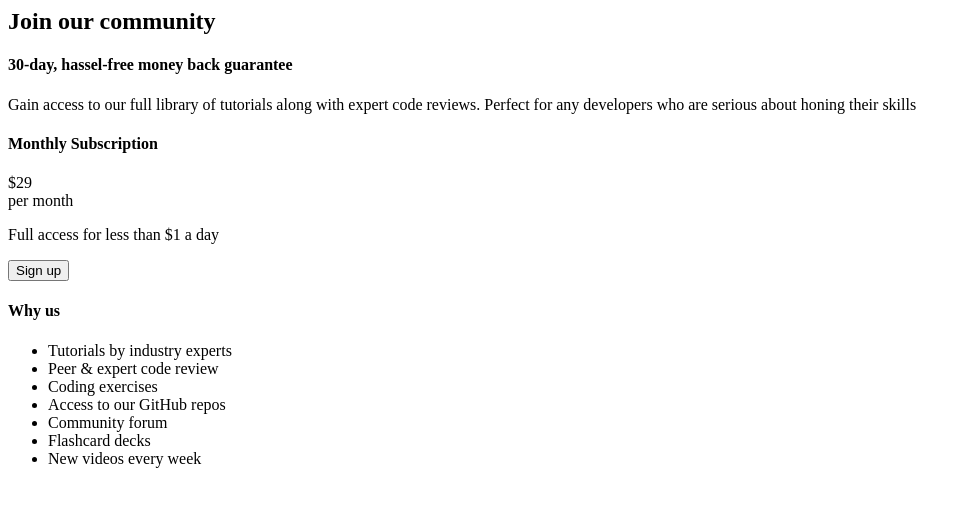
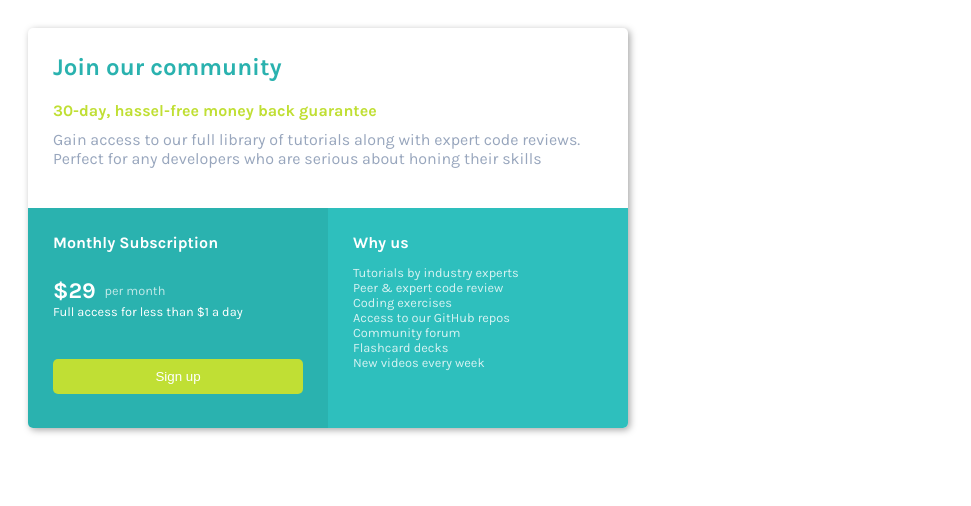
Before and after one commit to ainguyen5823/Pricing-card-frontend-mentor-challenge, a plain HTML site: page index.html in a window 1280 px wide. Shown: the whole page, without its empty margins (0-971 px from the left). Drawn offline with Linux system fonts and the light colour scheme.

Commit message:
Update index.html

```diff
--- a/index.html
+++ b/index.html
@@ -4,7 +4,7 @@
   <link rel="preconnect" href="https://fonts.googleapis.com">
   <link rel="preconnect" href="https://fonts.gstatic.com" crossorigin>
   <link href="https://fonts.googleapis.com/css2?family=Karla:wght@400;700&family=Open+Sans:wght@300&display=swap" rel="stylesheet">
-  <link rel="stylesheet" href="./style.css>
+  <link rel="stylesheet" href="./style.css">
 </head>
 <body>
   <div id="card">
@@ -36,5 +36,6 @@
       </div>
     </div>
   </div>
+  <script src="./index.js"></script>
 </body>
 </html>
```
